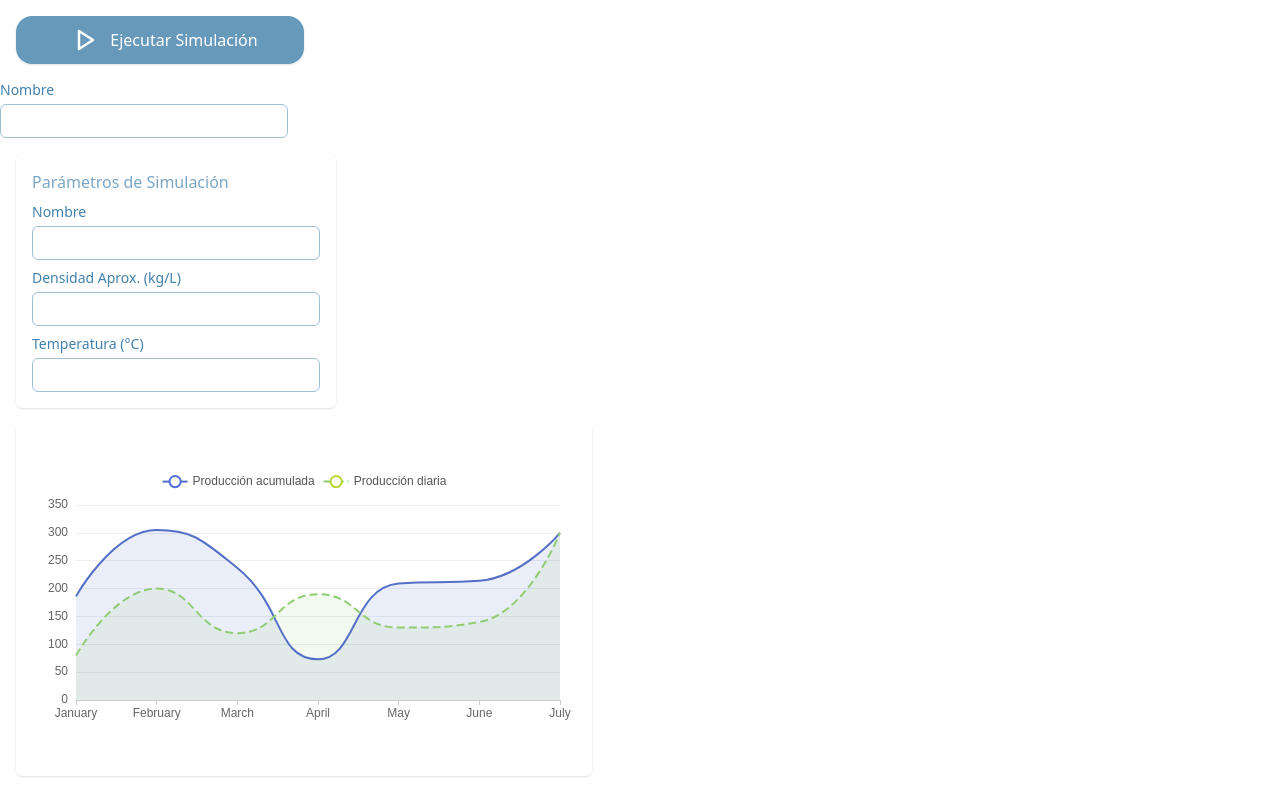
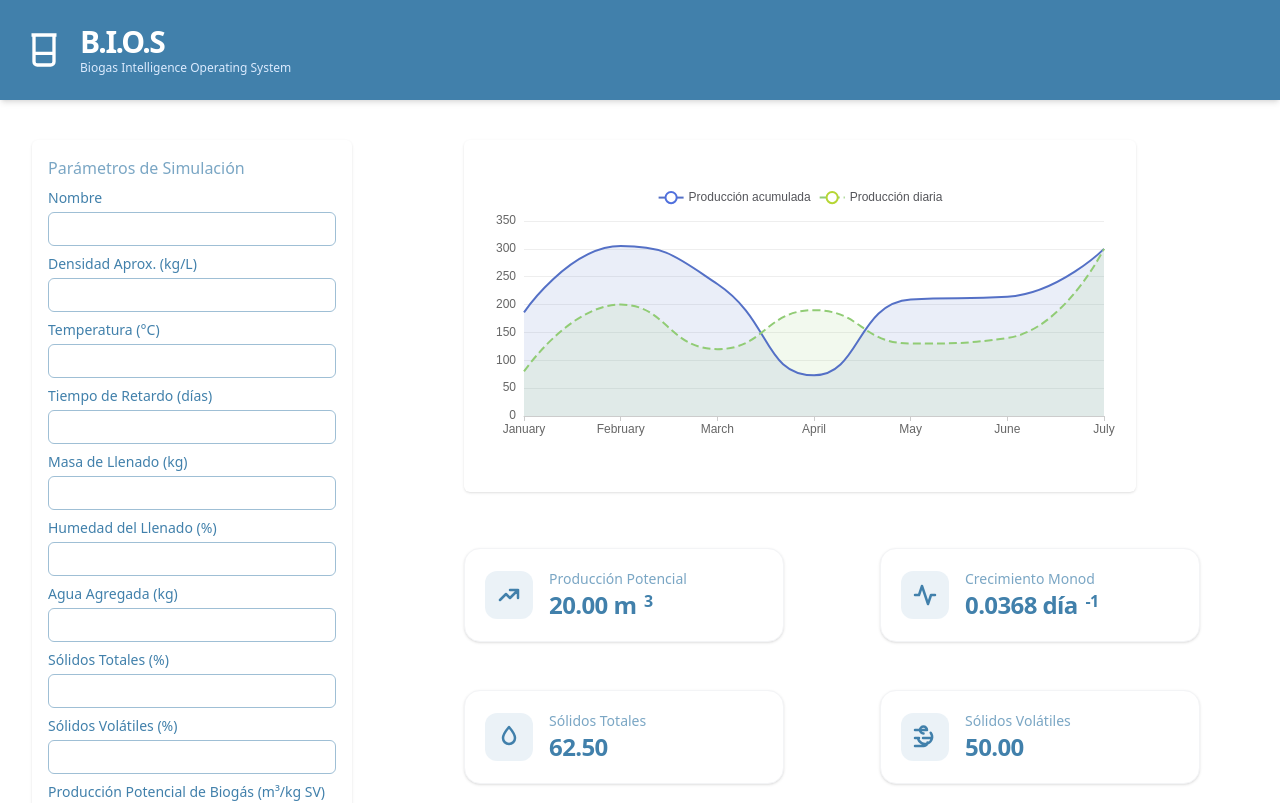
Before and after one commit to CharFranR/Biogas-Production-Simulator, a Vue app in the folder SimulatorProject/: page / in a window 1280 px wide. Shown: the top 803 px of the page. Built offline with nearby package versions, Linux system fonts and the light colour scheme.

Commit message:
template

```diff
--- a/SimulatorProject/src/App.vue
+++ b/SimulatorProject/src/App.vue
@@ -4,6 +4,8 @@ import Button from './components/Button.vue'
 import InputCard from './components/inputCard.vue'
 import Container from './components/container.vue'
 import AreaChart from "./components/AreaChart.vue"
+import Header from "./components/header.vue"
+import Dashboard from "./template.vue"
 
 // SVG icons
 const iconTrending = "M13 7h8m0 0v8m0-8l-8 8-4-4-6 6"
@@ -37,30 +39,7 @@ const mobile = {
 
 <template>
 
-
-  <Button buttonName="Ejecutar Simulación" :iconPath="iconPlay"></Button>
-
-  <InputCard label="Nombre"/>
-
-  <Container label = "Parámetros de Simulación" maxSize = 'max-w-xs'>
-
-    <InputCard label="Nombre"/>
-    <InputCard label="Densidad Aprox. (kg/L)"/>
-    <InputCard label="Temperatura (°C)"/>
-
-  </Container>
-
-  <Container maxSize = 'max-w-xl'>
-    <AreaChart
-      :series-a="desktop"
-      :series-b="mobile"
-      name-a="Producción acumulada"
-      name-b="Producción diaria"
-      color-a="#5470c6"
-      color-b="#91cc75"
-      title=""
-    />
-  </Container>
+  <Dashboard></Dashboard>
 
 </template>
 
--- /dev/null
+++ b/SimulatorProject/src/components/header.vue
@@ -0,0 +1,16 @@
+<script setup>
+
+</script>
+
+<template>
+    <div class="bg-[#4180ab] p-6 flex items-center gap-4 text-white shadow-md">
+    <svg class="w-10 h-10" viewBox="0 0 24 24" fill="none" stroke="currentColor" stroke-width="2">
+        <path d="M4.5 3h15M6 3v16a2 2 0 0 0 2 2h8a2 2 0 0 0 2-2V3M6 14h12" />
+    </svg>
+
+    <div class="flex flex-col">
+        <h1 class="text-3xl font-bold tracking-tighter">B.I.O.S</h1>
+        <p class="text-xs text-blue-100 font-light">Biogas Intelligence Operating System</p>
+    </div>
+    </div>
+</template>
--- /dev/null
+++ b/SimulatorProject/src/template.vue
@@ -0,0 +1,90 @@
+<script setup lang="ts">
+import Cards from './components/cards.vue'
+import Button from './components/Button.vue'
+import InputCard from './components/inputCard.vue'
+import Container from './components/container.vue'
+import AreaChart from "./components/AreaChart.vue"
+import Header from "./components/header.vue"
+
+const iconTrending = "M13 7h8m0 0v8m0-8l-8 8-4-4-6 6"
+const iconMonitoing = "M22 12h-4l-3 9L9 3l-3 9H2"
+const iconMoinsture = "M12 2s6 7 6 11a6 6 0 1 1-12 0c0-4 6-11 6-11z"
+const iconWind = "M17.7 7.7A7.1 7.1 0 1 1 5 13.1M18 13.1h-8M6 13.1H2M14.5 17.5A3.5 3.5 0 0 1 11 21H2M10.5 8.5A3.5 3.5 0 1 1 14 5H2"
+const iconPlay = "M5 3l14 9-14 9V3z"
+
+const desktop = {
+  January: 186,
+  February: 305,
+  March: 237,
+  April: 73,
+  May: 209,
+  June: 214,
+  July: 300,
+}
+
+const mobile = {
+  January: 80,
+  February: 200,
+  March: 120,
+  April: 190,
+  May: 130,
+  June: 140,
+  July: 300,
+}
+
+
+</script>
+
+
+<template>
+  <Header></Header>
+
+  <main class="px-4 py-6">
+    <div class="flex flex-col lg:flex-row gap-6">
+
+      <!-- Left column: inputs -->
+      <div class="w-full lg:w-1/3">
+        <Container label="Parámetros de Simulación" maxSize="max-w-xs">
+          <InputCard label="Nombre"/>
+          <InputCard label="Densidad Aprox. (kg/L)"/>
+          <InputCard label="Temperatura (°C)"/>
+          <InputCard label="Tiempo de Retardo (días)"/>
+          <InputCard label="Masa de Llenado (kg)"/>
+          <InputCard label="Humedad del Llenado (%)"/>
+          <InputCard label="Agua Agregada (kg)"/>
+          <InputCard label="Sólidos Totales (%)"/>
+          <InputCard label="Sólidos Volátiles (%)"/>
+          <InputCard label="Producción Potencial de Biogás (m³/kg SV)"/>
+
+          <div class="mt-4">
+            <Button buttonName="Ejecutar Simulación" :iconPath="iconPlay"></Button>
+          </div>
+        </Container>
+      </div>
+
+      <!-- Right column: chart above, cards below -->
+      <div class="w-full lg:w-2/3 flex flex-col gap-6">
+        <Container maxSize="w-2xl">
+          <AreaChart
+            :series-a="desktop"
+            :series-b="mobile"
+            name-a="Producción acumulada"
+            name-b="Producción diaria"
+            color-a="#5470c6"
+            color-b="#91cc75"
+            title=""
+          />
+        </Container>
+
+        <div class="grid grid-cols-1 sm:grid-cols-2 gap-4">
+          <Cards label="Producción Potencial" value="20.00 m" unit="3" :iconPath="iconTrending"></Cards>
+          <Cards label="Crecimiento Monod" value="0.0368 día" unit="-1" :iconPath="iconMonitoing"></Cards>
+          <Cards label="Sólidos Totales" value="62.50" :iconPath="iconMoinsture"></Cards>
+          <Cards label="Sólidos Volátiles" value="50.00" :iconPath="iconWind"></Cards>
+        </div>
+      </div>
+
+    </div>
+  </main>
+
+</template>
```
